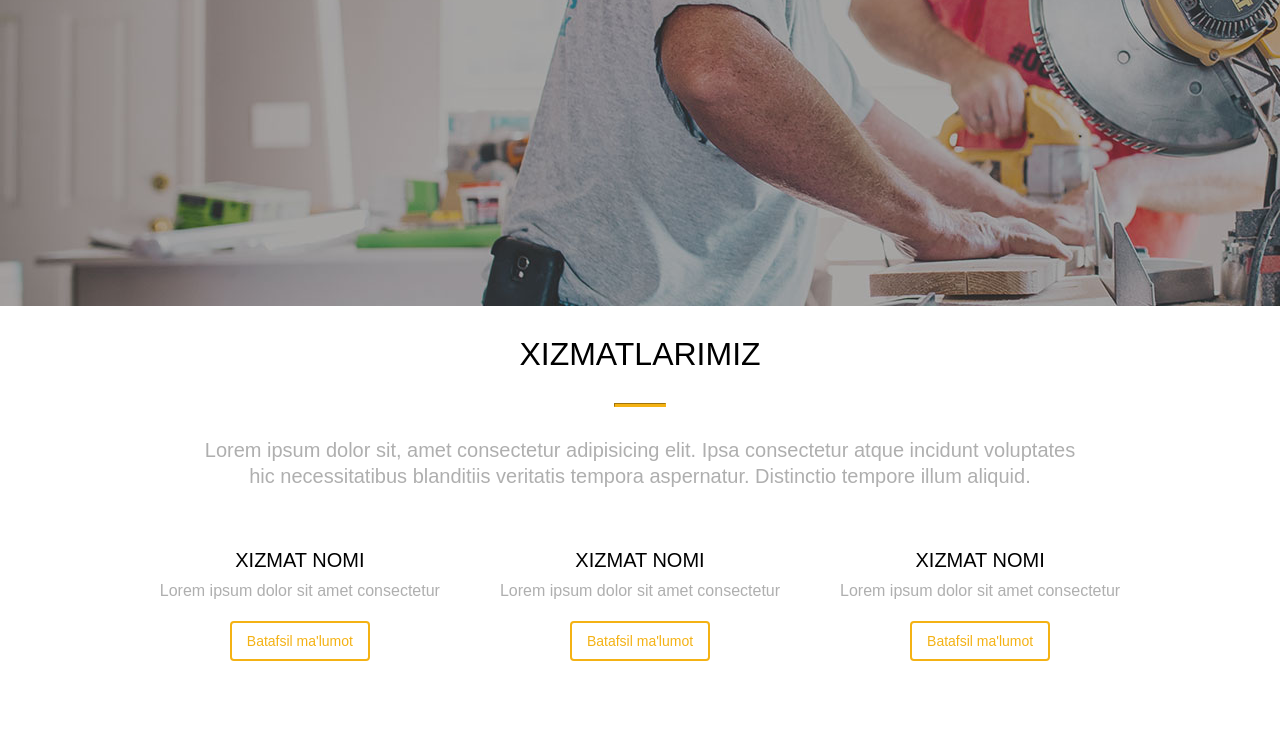
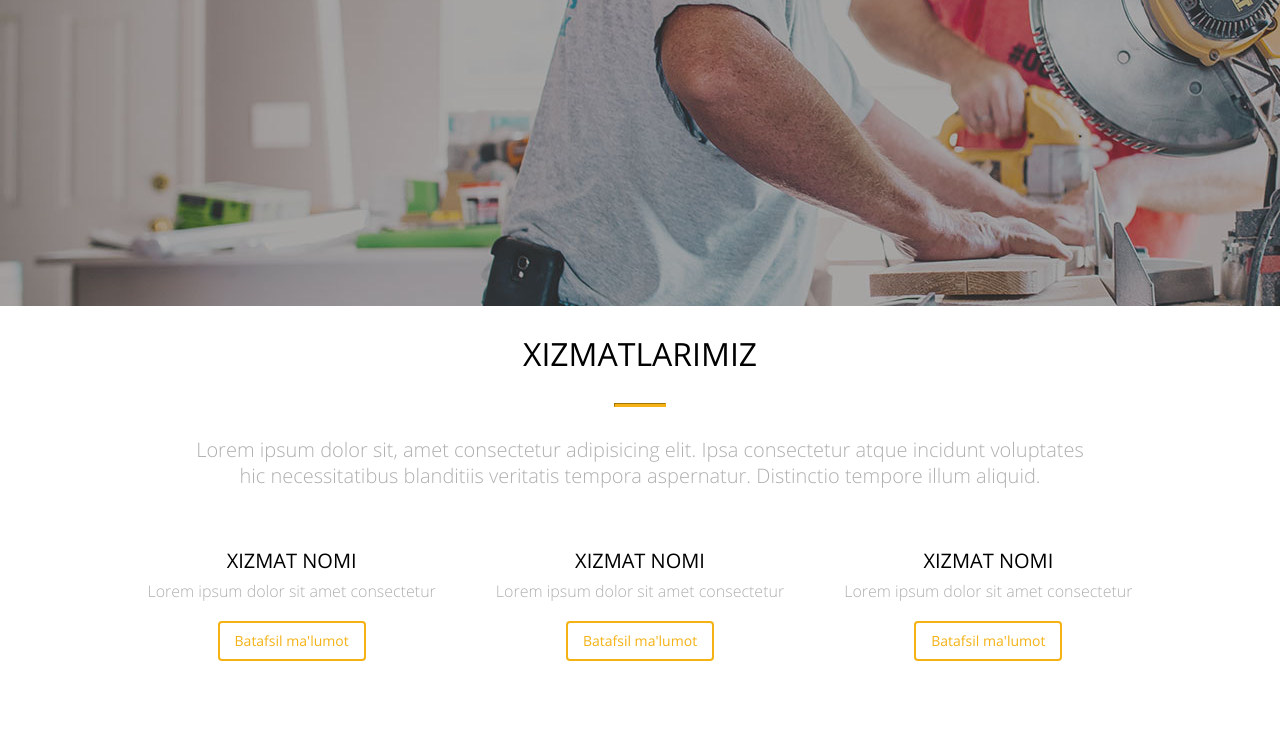
Before and after one commit to marsik12/transformersCompany, a website: page #src/index.html in a window 1280 px wide. Shown: the part 502-1240 px from the top of the page. Drawn offline with nearby package versions, Linux system fonts and the light colour scheme; files that its build step writes are made by us from their sources; files whose address does not match are found by name; a web font is replaced by a local one.

Commit message:
Added TrueType font

```diff
--- a/#src/scss/main.scss
+++ b/#src/scss/main.scss
@@ -8,7 +8,8 @@
 		font-family: $font_name;
 		font-display: swap;
 		src: url("../fonts/#{$file_name}.woff") format("woff"),
-		url("../fonts/#{$file_name}.woff2") format("woff2");
+		url("../fonts/#{$file_name}.woff2") format("woff2"),
+		url("../fonts/#{$file_name}.ttf") format("truetype");
 		font-weight: #{$weight};
 		font-style: #{$style};
 	}
```
Also changed, not shown: transformers.pro/css/main.css, transformers.pro/css/main.min.css.
